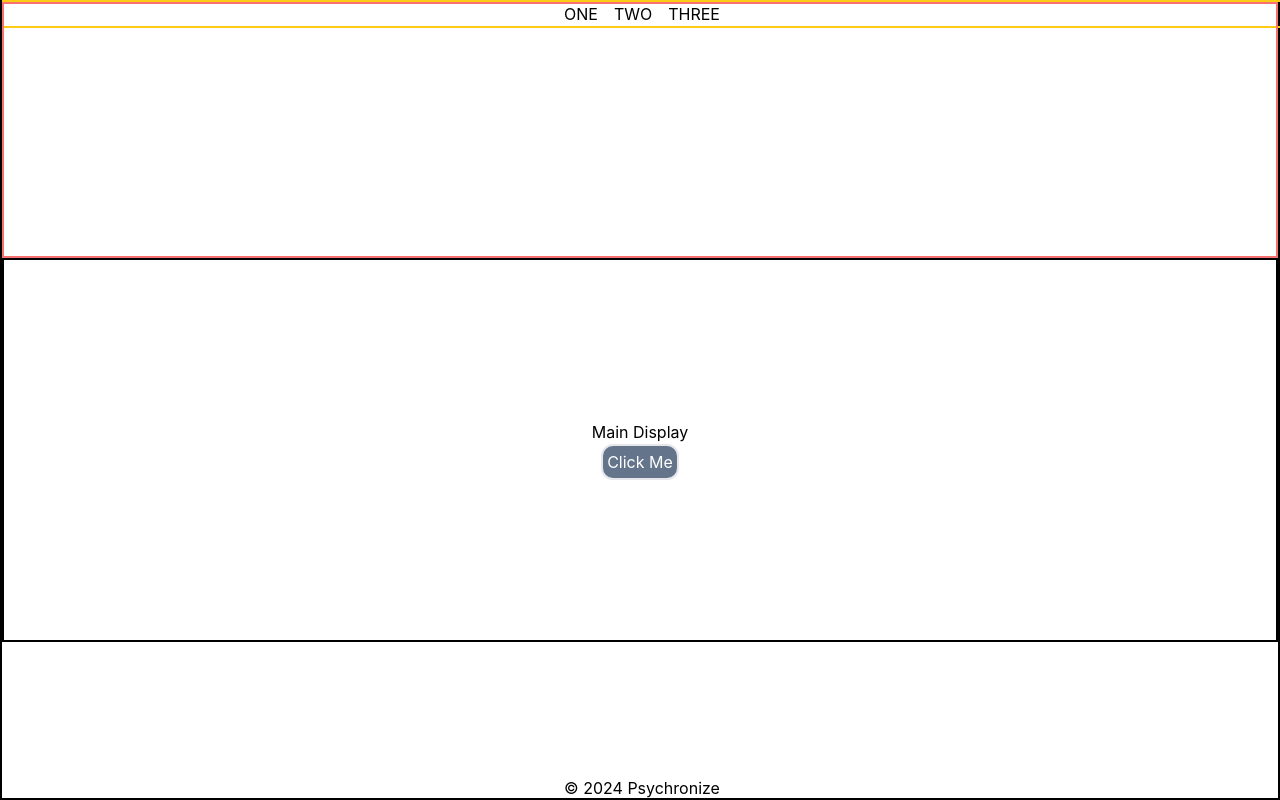
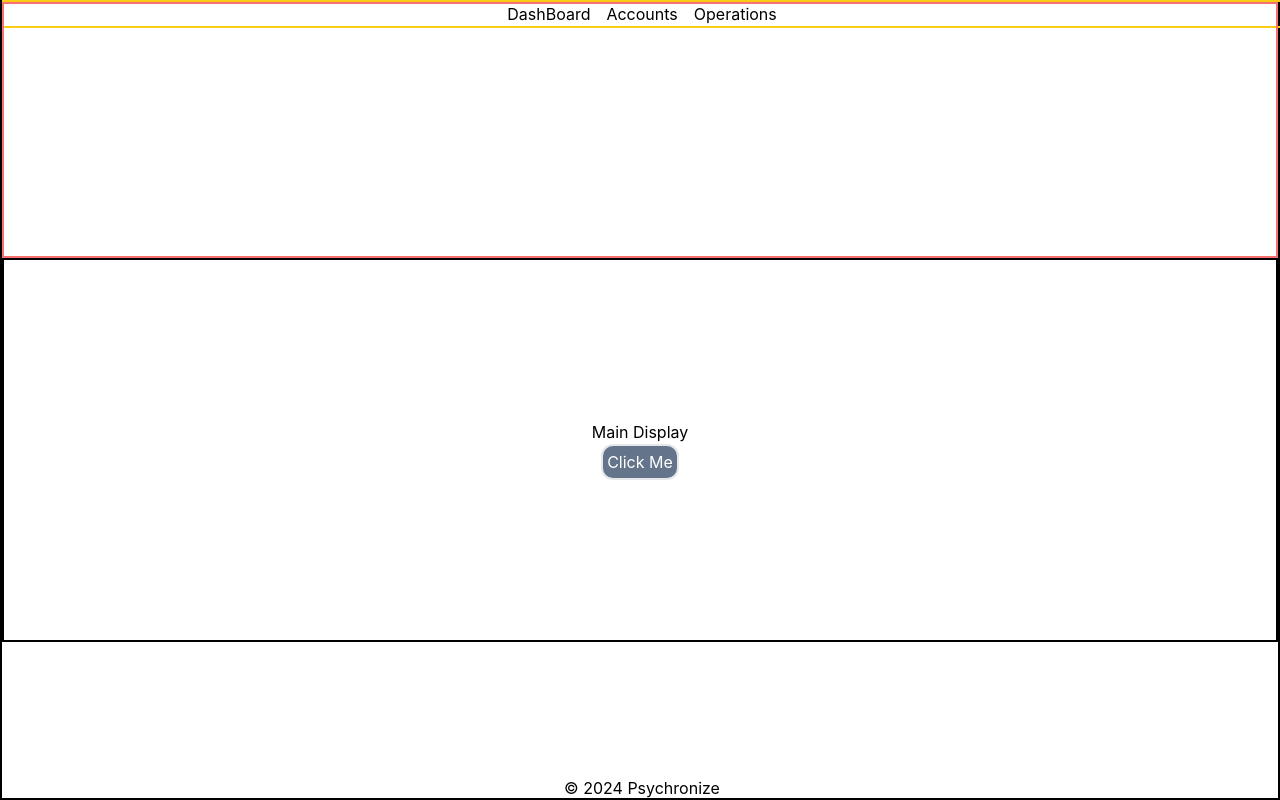
Before and after one commit to JSilvis73/Psychronize, a React (Vite) app: page / in a window 1280 px wide. Built offline with nearby package versions, Linux system fonts and the light colour scheme.

Commit message:
Created UserProfile and continueing layout.

```diff
--- a/src/components/Navbar.tsx
+++ b/src/components/Navbar.tsx
@@ -5,9 +5,9 @@ export default function Navbar() {
   return (
     <nav className='absolute w-full top-0 border-2 border-yellow-400 flex flex-row justify-center'>
         <ul className='flex flex-row  gap-4'>
-            <li>ONE</li>
-            <li>TWO</li>
-            <li>THREE</li>
+            <li><a>DashBoard</a> </li>
+            <li>Accounts</li>
+            <li>Operations</li>
         </ul>
     </nav>
   )
--- /dev/null
+++ b/src/components/UserProfile.tsx
@@ -0,0 +1,9 @@
+import React from 'react'
+
+export default function UserProfile() {
+  return (
+    <div>
+      <img src='' aria-label='' alt='' />
+    </div>
+  )
+}
```
